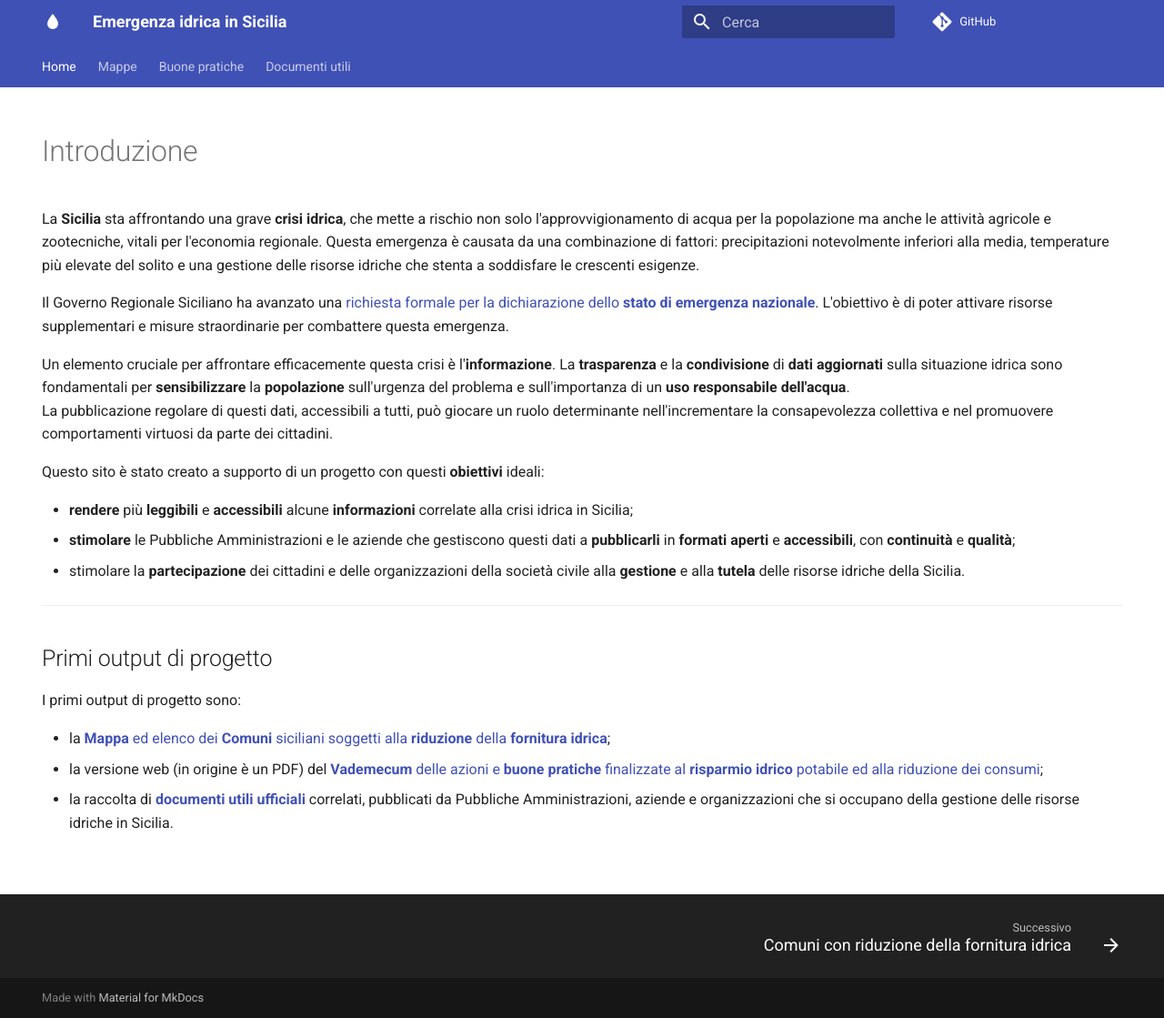
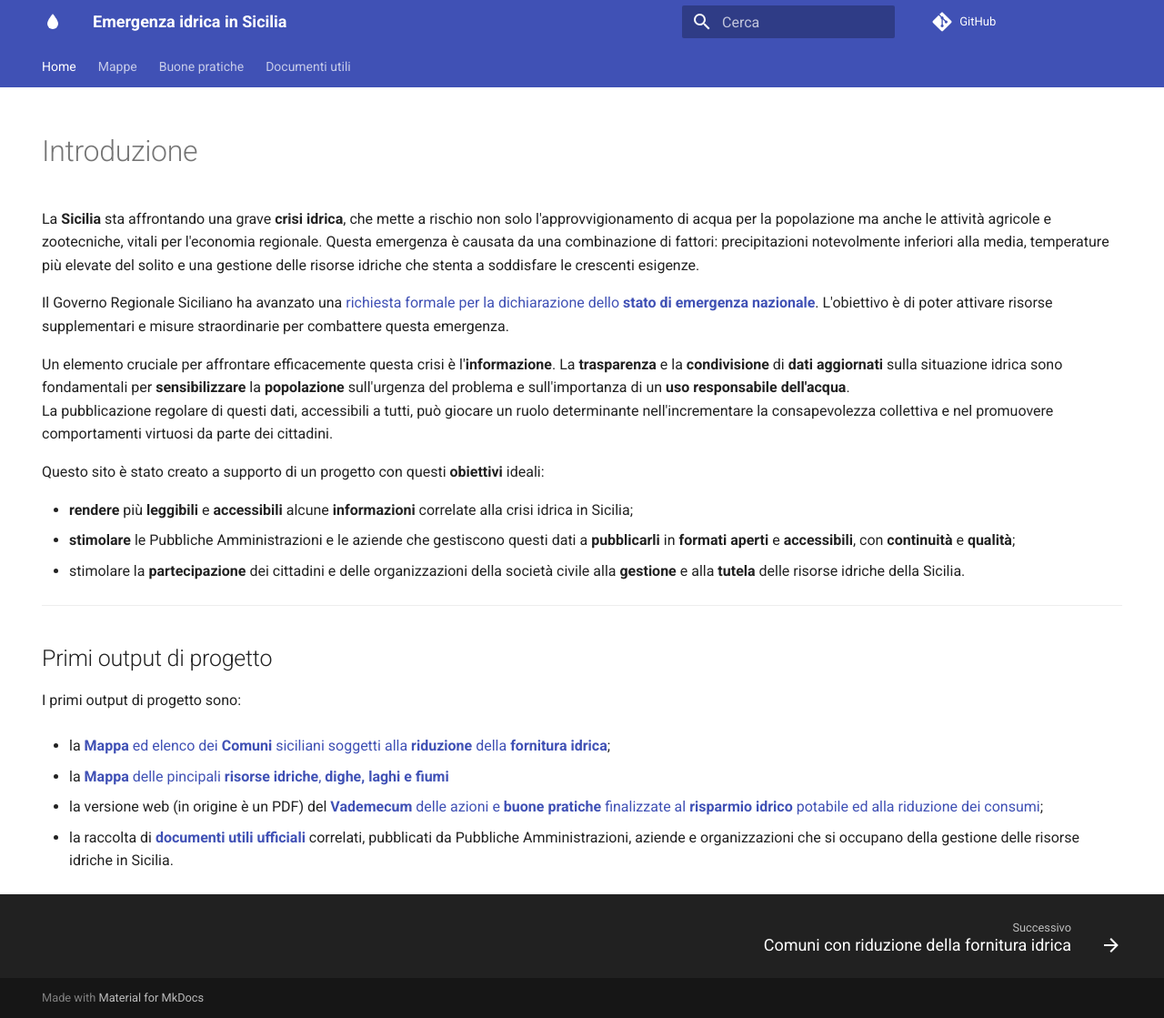
Before and after one commit to opendatasicilia/emergenza-idrica-sicilia, an MkDocs documentation site: the page built from docs/index.md, in a window 1280 px wide and 1119 px high. Shown: the whole window at 91% size. Built offline with MkDocs 1.6.1 and Material for MkDocs 9.7.7, drawn with Linux system fonts in a browser that asks for light colours; comment, search, counter and statistics services are not loaded.

Commit message:
Update index.md

```diff
--- a/docs/index.md
+++ b/docs/index.md
@@ -28,6 +28,8 @@ Questo sito è stato creato a supporto di un progetto con questi **obiettivi** i
 
 I primi output di progetto sono:
 
-- la [**Mappa** ed elenco dei **Comuni** siciliani soggetti alla **riduzione** della **fornitura** **idrica**](mappa/index.md);
+- la [**Mappa** ed elenco dei **Comuni** siciliani soggetti alla **riduzione** della **fornitura** **idrica**](mappe/riduzione/index.md);
+
+- la [**Mappa** delle pincipali **risorse idriche**, **dighe, laghi e fiumi**](mappe/risorse/index.md)
 - la versione web (in origine è un PDF) del [**Vademecum** delle azioni e **buone** **pratiche** finalizzate al **risparmio** **idrico** potabile ed alla riduzione dei consumi](buone-pratiche/index.md);
 - la raccolta di [**documenti utili ufficiali**](documenti-utili/index.md) correlati, pubblicati da Pubbliche Amministrazioni, aziende e organizzazioni che si occupano della gestione delle risorse idriche in Sicilia.
```
